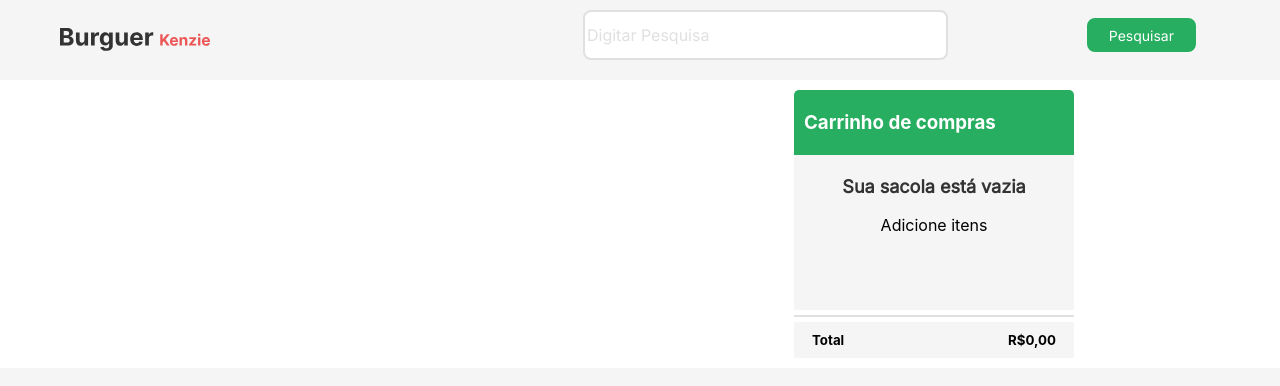
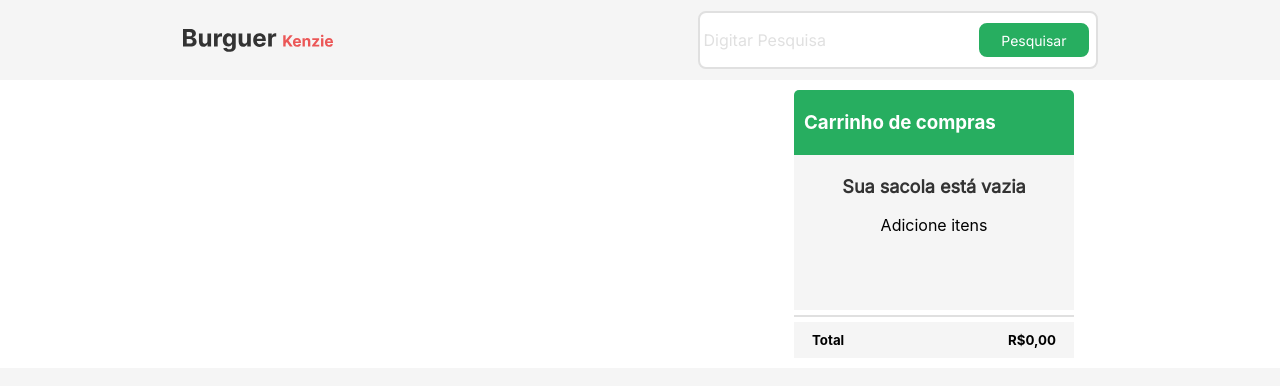
Before and after one commit to Kenzie-Academy-Brasil-Developers/react-entrega-s1-hamburgueria-da-kenzie-leonrockk, a React (Create React App) app: page / in a window 1280 px wide. Shown: the top 386 px of the page. Built offline with nearby package versions, Linux system fonts and the light colour scheme; no server answers.

Commit message:
fix: some layout issues were causing the header to look weird on some devices

```diff
--- a/src/Components/Header/index.jsx
+++ b/src/Components/Header/index.jsx
@@ -37,6 +37,7 @@ export default function Header({
     <header className="App-header">
       <img src={logo}></img>
       <div className="searchContainer">
+        <form>
           <input
             onChange={(e) => {
               setSearch(e.target.value);
@@ -46,6 +47,7 @@ export default function Header({
             placeholder={"Digitar Pesquisa"}
           />
           <button onClick={() => filterSearch(search)}>Pesquisar</button>
+        </form>
       </div>
     </header>
   );
--- a/src/Components/Header/style.css
+++ b/src/Components/Header/style.css
@@ -4,8 +4,8 @@
   display: flex;
   flex-direction: column;
   align-items: center;
-  justify-content: center;
-  position: fixed;
+  justify-content: space-around;
+  position: absolute;
   top: 0;
   width: 100%;
   font-size: calc(10px + 2vmin);
@@ -13,32 +13,39 @@
   margin: 0;
   height: 114px;
 }
-.App-header img {
-  position: fixed;
-  top: 14px;
+
+.App-header form {
+  display: flex;
+  align-items: center;
+  justify-content: space-between;
+  border: 2px solid #e0e0e0;
+  box-sizing: border-box;
+  border-radius: 8px;
+  padding: 2px;
+  background-color: white;
+  width: 90vw;
 }
 
 .App-header input {
-  width: calc(100vw - 32px);
   background-color: white;
   height: 50px;
-  border: 2px solid #e0e0e0;
-  box-sizing: border-box;
-  border-radius: 8px;
-  position: fixed;
-  top: 51px;
-  left: 16px;
-  right: 16px;
-
+  border: none;
+  width: 66%;
   font-family: "Inter";
   font-style: normal;
   font-weight: 400;
   font-size: 16px;
   line-height: 19px;
 }
+
+.App-header input:focus {
+  outline: none;
+}
+
 .App-header input::placeholder {
   color: #e0e0e0;
 }
+
 .App-header button {
   display: flex;
   flex-direction: row;
@@ -48,6 +55,7 @@
 
   width: fit-content;
   height: 30px;
+  margin-right: 5px;
 
   background: #27ae60;
   color: white;
@@ -60,51 +68,27 @@
   font-size: 14px;
   line-height: 17px;
   cursor: pointer;
-  position: fixed;
-  top: 59px;
-  right: 25px;
 }
 
 .searchContainer {
   background-color: #f5f5f5;
-  overflow: hidden;
 }
 
 @media screen and (min-width: 1024px) {
   .App-header {
     height: 80px;
+    flex-direction: row;
   }
-  .App-header img {
-    position: fixed;
-    left: 60px;
-    top: 28px;
+  .App-header form {
+    width: 400px;
   }
   .App-header input {
-    width: 365px;
-    left: 583px;
-    top: 10px;
-  }
-  .App-header button {
-    top: 18px;
-    right: 84px;
+    width: 90%;
   }
 }
+
 @media screen and (min-width: 1440px) {
   .App-header {
     height: 80px;
   }
-  .App-header img {
-    position: fixed;
-    left: 293px;
-    top: 28px;
-  }
-  .App-header input {
-    width: 365px;
-    left: 830px;
-    top: 10px;
-  }
-  .App-header button {
-    top: 18px;
-    right: 307px;
-  }
 }
```
Lines whose indentation alone changed are shown as unchanged.
